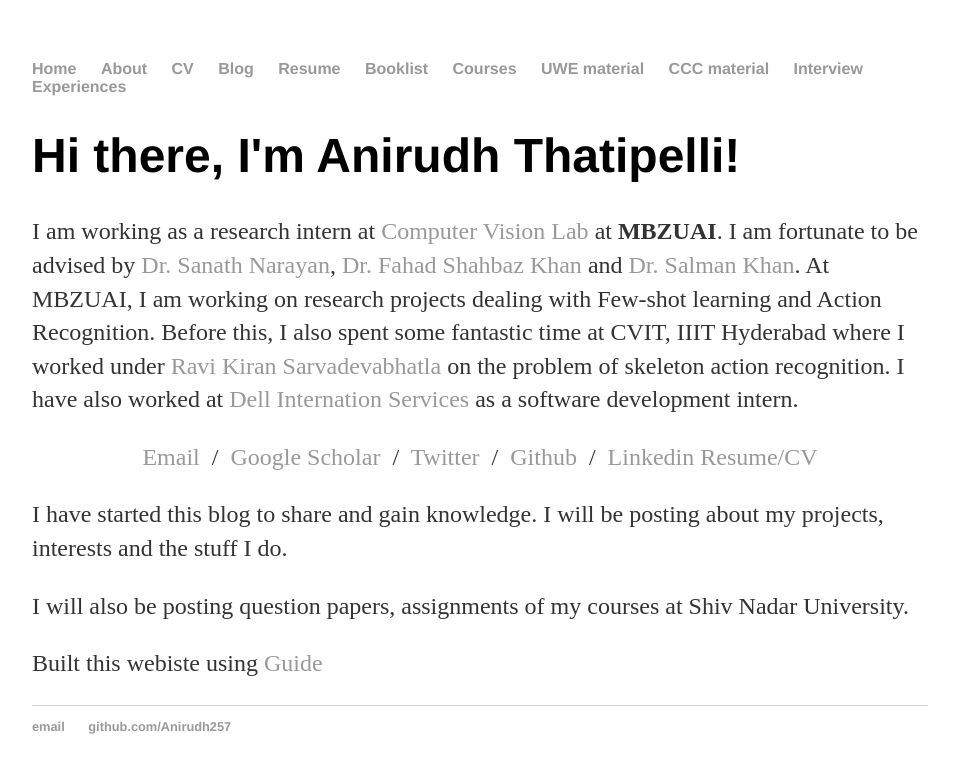
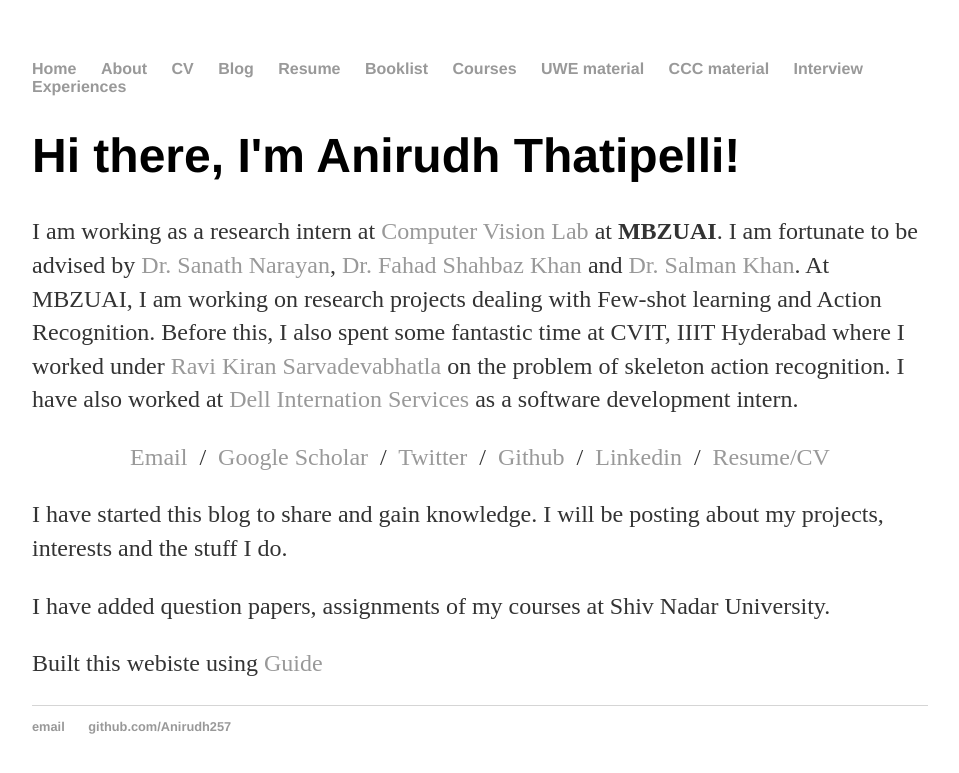
Before and after one commit to Anirudh257/Anirudh257.github.io, a Jekyll site: the page built from index.html, in a window 1280 px wide. Shown: the top 773 px of the page, without its empty margins (160-1119 px from the left). Built offline with Jekyll 4.4.1, drawn with Linux system fonts in a browser that asks for light colours.

Commit message:
Update index.html

```diff
--- a/index.html
+++ b/index.html
@@ -17,17 +17,14 @@ title: Anirudh Thatipelli's blog
 	  <a href="https://scholar.google.com/citations?user=WVj4bQYAAAAJ&hl=en">Google Scholar</a> &nbsp/&nbsp
 	  <a href="https://twitter.com/AThatipelli">Twitter</a> &nbsp/&nbsp
 	  <a href="https://github.com/Anirudh257">Github</a> &nbsp/&nbsp
-	  <a href="https://in.linkedin.com/in/anirudh-thatipelli-85a650111/">Linkedin</a>
+	  <a href="https://in.linkedin.com/in/anirudh-thatipelli-85a650111/">Linkedin</a> &nbsp/&nbsp
 	  <a href="resume/Anirudh_Thatipelli_CV.pdf">Resume/CV</a>
        </p>
 
 
-
 	<p>I have started this blog to share and gain knowledge. I will be posting about my projects, interests and the stuff I do.</p>
 
-
-
-	<p>I will also be posting question papers, assignments of my courses at Shiv Nadar University.</p>
+	<p>I have added question papers, assignments of my courses at Shiv Nadar University.</p>
 
 
 	<p>Built this webiste using <a href ="https://jmcglone.com/guides/github-pages/">Guide</a></p>
```
